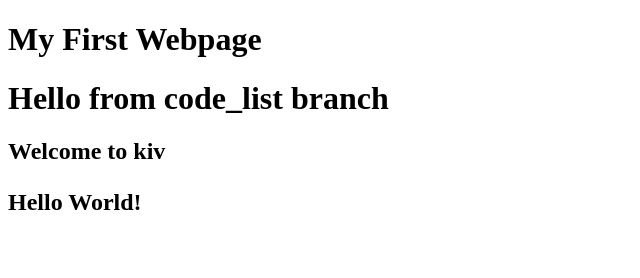
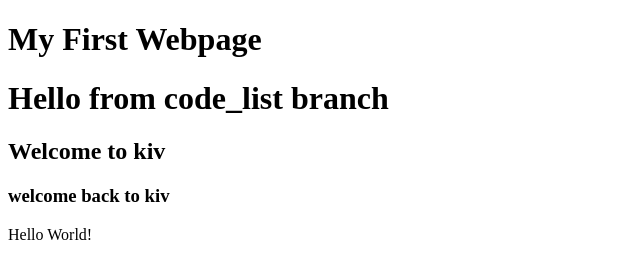
Before and after one commit to Krrish143969/git-prac, a plain HTML site: page index.html in a window 1280 px wide. Shown: the whole page, without its empty margins (0-640 px from the left). Drawn offline with Linux system fonts and the light colour scheme.

Commit message:
added header

```diff
--- a/index.html
+++ b/index.html
@@ -4,6 +4,7 @@
     <h1>My First Webpage</h1>
     <h1>Hello from code_list branch</h1>
     <h2>Welcome to kiv</>
+    <h3>welcome back to kiv</h3>
     <p>Hello World!</p>
 </body>
 </html>
```
